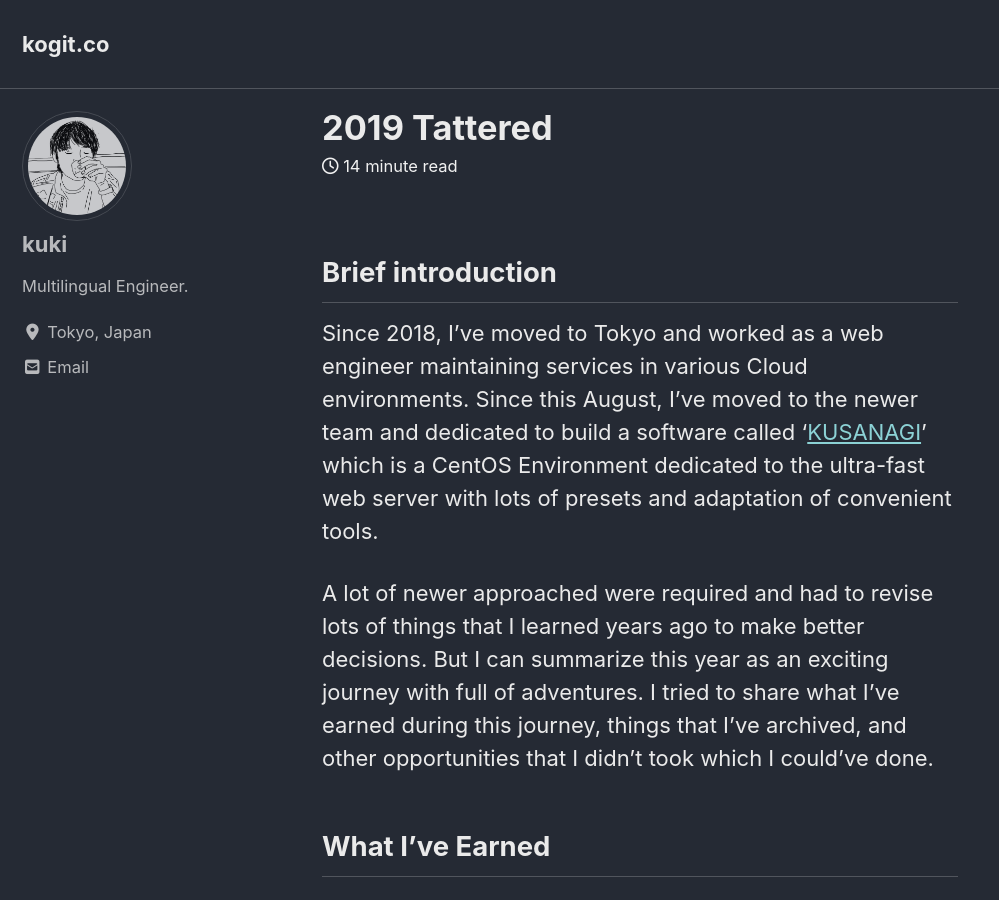
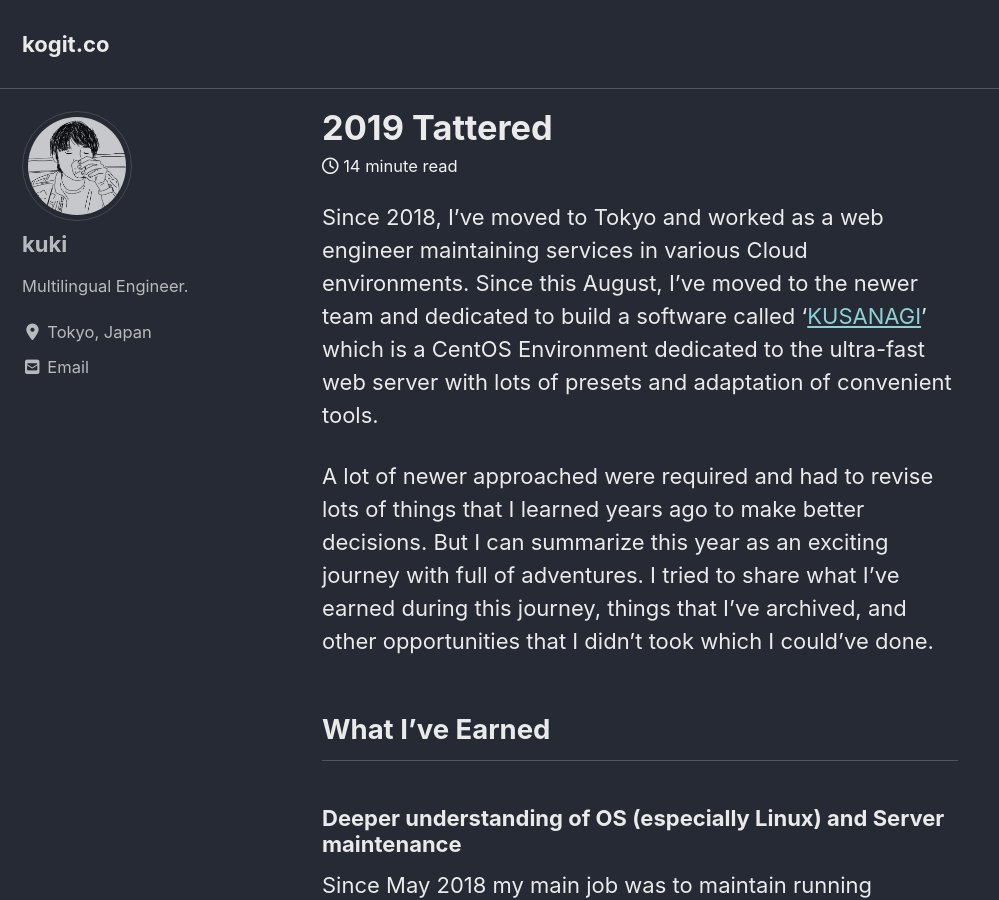
Before and after one commit to bkko79/bkko79.github.io, a Jekyll site: the page built from _posts/2019-12-28-2019-tattered.md, in a window 1280 px wide and 900 px high. Shown: the whole window, without its empty margins (0-999 px from the left). Built offline with Jekyll 4.4.1, drawn with Linux system fonts in a browser that asks for light colours; cached includes are drawn as plain includes; nearby versions of some CDN libraries; comment, search, counter and statistics services are not loaded.

Commit message:
remove wrong titles

```diff
--- a/_posts/2019-12-28-2019-tattered.md
+++ b/_posts/2019-12-28-2019-tattered.md
@@ -4,8 +4,6 @@ date: 2019-12-29 00:12:30 +0900
 categories: update
 comments: true
 ---
-
-## Brief introduction
 
 Since 2018, I've moved to Tokyo and worked as a web engineer maintaining services in various Cloud environments. Since this August, I've moved to the newer team and dedicated to build a software called '[KUSANAGI][KUSANAGI]' which is a CentOS Environment dedicated to the ultra-fast web server with lots of presets and adaptation of convenient tools.
 
```
